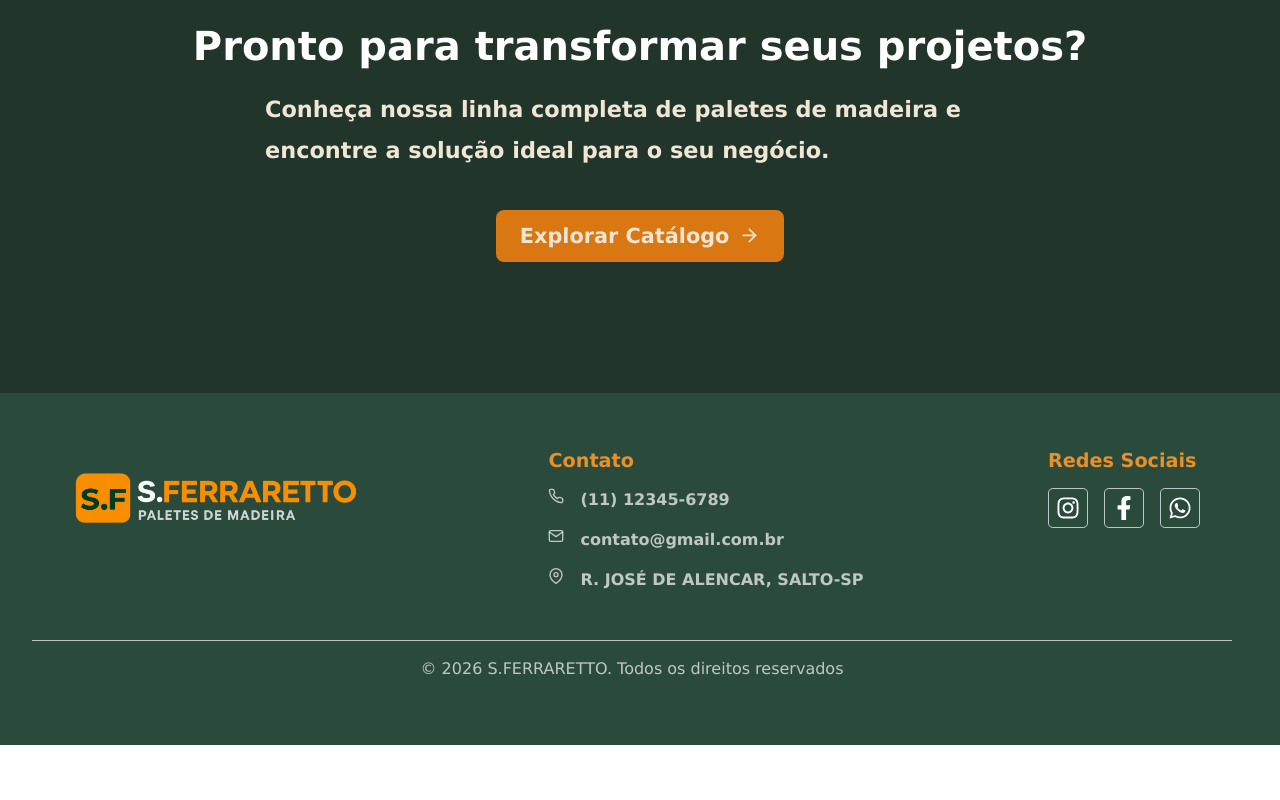
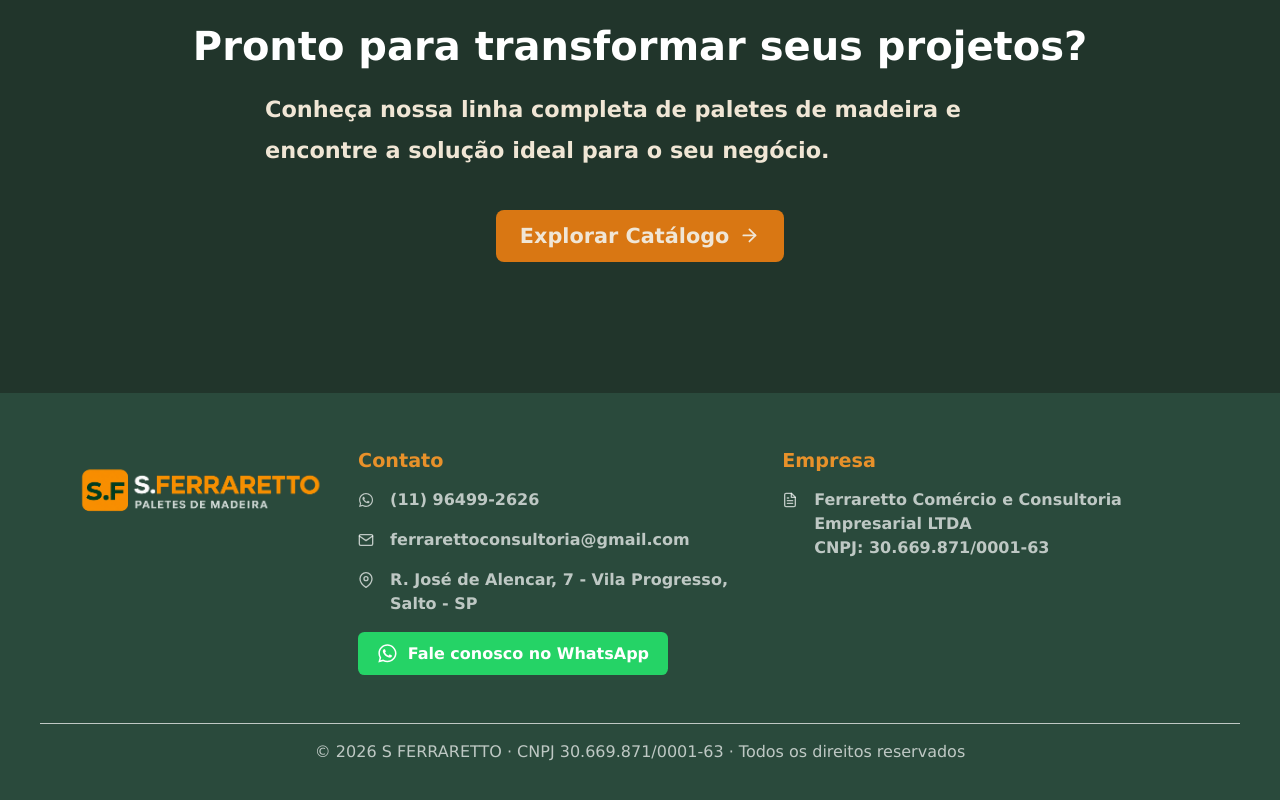
Before and after one commit to Protagonistas-ADS/PI-2, a React (Vite) app in the folder frontend/: page / in a window 1280 px wide. Shown: the part 1344-2144 px from the top of the page. Before the commit the page ends 2089 px from the top, so only its background shows below. Built offline with nearby package versions, Linux system fonts and the light colour scheme; no server answers.

Commit message:
feat(footer): adicionar CNPJ e WhatsApp e remover redes sociais

```diff
--- a/frontend/src/components/Footer/index.tsx
+++ b/frontend/src/components/Footer/index.tsx
@@ -1,13 +1,5 @@
-import {
-    FaInstagram,
-    FaFacebookF,
-    FaWhatsapp,
-} from "react-icons/fa";
-import {
-    FiPhone,
-    FiMail,
-    FiMapPin,
-} from "react-icons/fi";
+import { FaWhatsapp } from "react-icons/fa";
+import { FiMail, FiMapPin, FiFileText } from "react-icons/fi";
 import {
     Rodape,
     ConteudoRodape,
@@ -16,97 +8,91 @@ import {
     ListaContato,
     ItemContato,
     LinkContato,
-    AreaRedesSociais,
-    ListaRedesSociais,
-    LinkRedeSocial,
+    TextoContato,
+    BotaoWhatsapp,
     RodapeInferior,
     Logo
 } from "./style";
 import FerrarettoLogo from "../../assets/FerrarettoLogo.png";
+import { dadosEmpresa } from "../../utils/dadosEmpresa";
 
 interface FooterProps {
     linkLogo: string;
 }
 
-function Footer({linkLogo}: FooterProps) {
+function Footer({ linkLogo }: FooterProps) {
+    const anoAtual = new Date().getFullYear();
+
     return (
         <Rodape>
             <ConteudoRodape id="contatos">
 
                 <Logo to={linkLogo}>
-                    <img src={FerrarettoLogo} alt="Logo da empresa" />
+                    <img src={FerrarettoLogo} alt="Logo da S Ferraretto" />
                 </Logo>
 
                 <AreaContato>
                     <TituloArea>Contato</TituloArea>
 
                     <ListaContato>
-
                         <ItemContato>
-                            <FiPhone />
-                            <LinkContato>
-                                (11) 12345-6789
+                            <FaWhatsapp aria-hidden="true" />
+                            <LinkContato
+                                href={dadosEmpresa.whatsapp.link}
+                                target="_blank"
+                                rel="noopener noreferrer"
+                            >
+                                {dadosEmpresa.whatsapp.exibicao}
                             </LinkContato>
                         </ItemContato>
 
                         <ItemContato>
-                            <FiMail />
-                            <LinkContato
-                                href="https://mail.google.com"
-                                target="_blank"
-                            >
-                                contato@gmail.com.br
+                            <FiMail aria-hidden="true" />
+                            <LinkContato href={`mailto:${dadosEmpresa.email}`}>
+                                {dadosEmpresa.email}
                             </LinkContato>
                         </ItemContato>
 
                         <ItemContato>
-                            <FiMapPin />
+                            <FiMapPin aria-hidden="true" />
                             <LinkContato
-                                href="https://www.google.com/maps"
+                                href={dadosEmpresa.endereco.linkMapa}
                                 target="_blank"
+                                rel="noopener noreferrer"
                             >
-                                R. JOSÉ DE ALENCAR, SALTO-SP
+                                {dadosEmpresa.endereco.exibicao}
                             </LinkContato>
                         </ItemContato>
                     </ListaContato>
+
+                    <BotaoWhatsapp
+                        href={dadosEmpresa.whatsapp.link}
+                        target="_blank"
+                        rel="noopener noreferrer"
+                    >
+                        <FaWhatsapp aria-hidden="true" />
+                        Fale conosco no WhatsApp
+                    </BotaoWhatsapp>
                 </AreaContato>
 
-                <AreaRedesSociais>
-                    <TituloArea>Redes Sociais</TituloArea>
+                <AreaContato>
+                    <TituloArea>Empresa</TituloArea>
 
-                    <ListaRedesSociais>
-                        <li>
-                            <LinkRedeSocial
-                                href="https://www.instagram.com"
-                                target="_blank"
-                            >
-                                <FaInstagram />
-                            </LinkRedeSocial>
-                        </li>
-
-                        <li>
-                            <LinkRedeSocial
-                                href="https://www.facebook.com"
-                                target="_blank"
-                            >
-                                <FaFacebookF />
-                            </LinkRedeSocial>
-                        </li>
-
-                        <li>
-                            <LinkRedeSocial
-                                href="https://web.whatsapp.com"
-                                target="_blank"
-                            >
-                                <FaWhatsapp />
-                            </LinkRedeSocial>
-                        </li>
-                    </ListaRedesSociais>
-                </AreaRedesSociais>
+                    <ListaContato>
+                        <ItemContato>
+                            <FiFileText aria-hidden="true" />
+                            <TextoContato>
+                                {dadosEmpresa.razaoSocial}
+                                <br />
+                                CNPJ: {dadosEmpresa.cnpj}
+                            </TextoContato>
+                        </ItemContato>
+                    </ListaContato>
+                </AreaContato>
             </ConteudoRodape>
 
             <RodapeInferior>
-                &copy; 2026 S.FERRARETTO. Todos os direitos reservados
+                &copy; {anoAtual} {dadosEmpresa.nomeFantasia} · CNPJ {dadosEmpresa.cnpj} · Todos os direitos reservados
             </RodapeInferior>
         </Rodape>
     );
--- a/frontend/src/components/Footer/style.ts
+++ b/frontend/src/components/Footer/style.ts
@@ -3,7 +3,7 @@ import { Link } from "react-router-dom";
 
 export const Rodape = styled.footer`
     width: 100%;
-    padding: 2.5rem 1rem 1rem 0;
+    padding: 2.5rem 1rem 1rem;
 
     background-color: #2a4a3c;
     color: #ffffff;
@@ -53,6 +53,10 @@ export const ItemContato = styled.li`
 
     color: #ffffffb2;
 
+    svg {
+        flex-shrink: 0;
+        margin-top: 0.25rem;
+    }
 `;
 
 export const LinkContato = styled.a`
@@ -61,48 +65,43 @@ export const LinkContato = styled.a`
     text-decoration: none;
     font-weight: bold;
     color: #ffffffb2;
+    overflow-wrap: anywhere;
 
     &:hover {
         color: #e8912a;
     }
 `;
 
-export const AreaRedesSociais = styled.section`
-    display: flex;
-    flex-direction: column;
-    gap: 1rem;
+export const TextoContato = styled.p`
+    font-size: 1rem;
+    line-height: 1.5;
+    font-weight: bold;
+    color: #ffffffb2;
 `;
 
-export const ListaRedesSociais = styled.ul`
-    display: flex;
+export const BotaoWhatsapp = styled.a`
+    display: inline-flex;
     align-items: center;
-    gap: 1rem;
+    gap: 0.6rem;
+    align-self: flex-start;
 
-    list-style: none;
-`;
+    padding: 0.7rem 1.2rem;
+    border-radius: 0.4rem;
 
-export const LinkRedeSocial = styled.a`
-    display: flex;
-    align-items: center;
-    justify-content: center;
+    background-color: #25d366;
+    color: #ffffff;
+    font-size: 1rem;
+    font-weight: bold;
+    text-decoration: none;
 
-    width: 2.5rem;
-    height: 2.5rem;
+    transition: background-color 150ms ease;
 
-    border: 1px solid #ffffffb2;
-    border-radius: 0.3rem;
-
-    color: #ffffff;
-    font-size: 1.5rem;
-    text-deoration: none;
-
-    transition:
-        background-color: 150ms ease,
-        color: 150ms ease;
+    svg {
+        font-size: 1.3rem;
+    }
 
     &:hover {
-        background-color: #e8912a;
-        color: #2a4a3c;
+        background-color: #1ebe5a;
     }
 `;
 
@@ -125,11 +124,11 @@ export const Logo = styled(Link)`
     align-items: center;
     gap: 0.6rem;
 
-
     text-decoration: none;
 
     img {
         width: 300px;
+        max-width: 100%;
         height: auto;
         object-fit: contain;
     }
```
